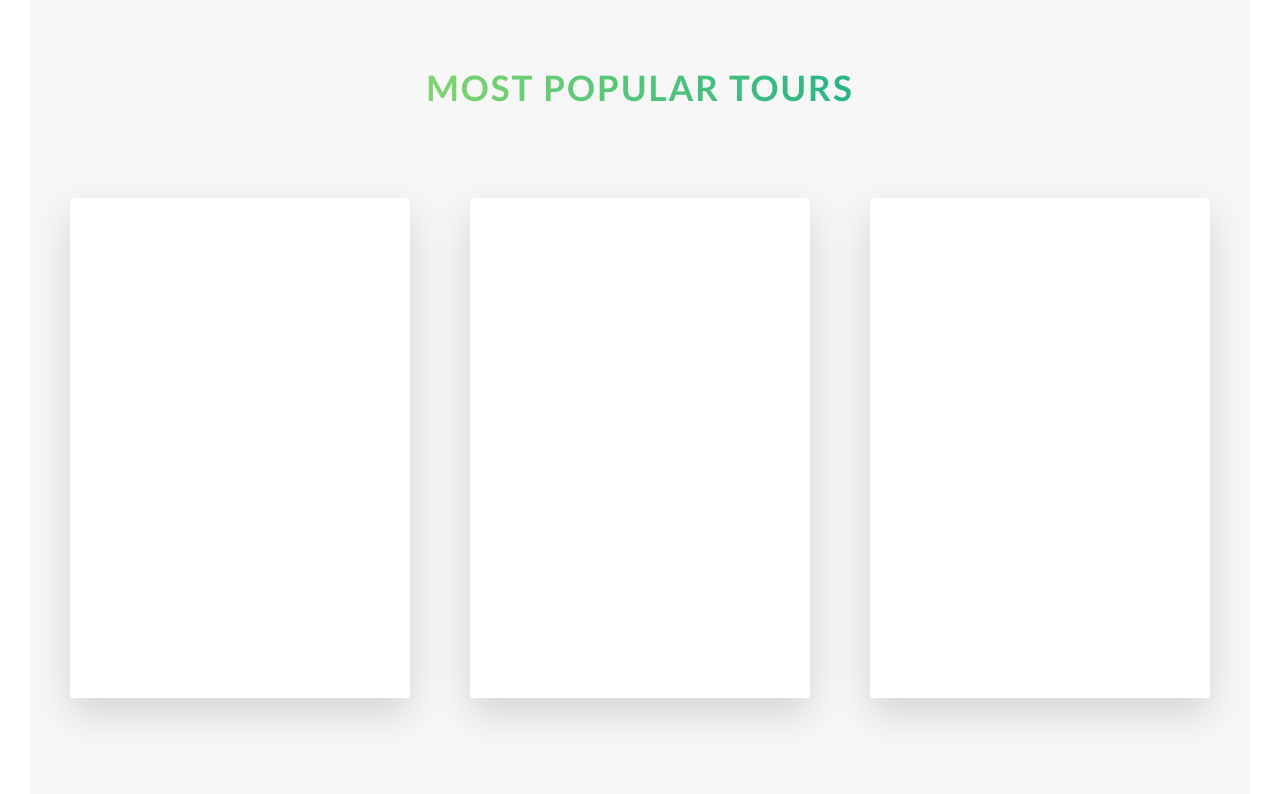
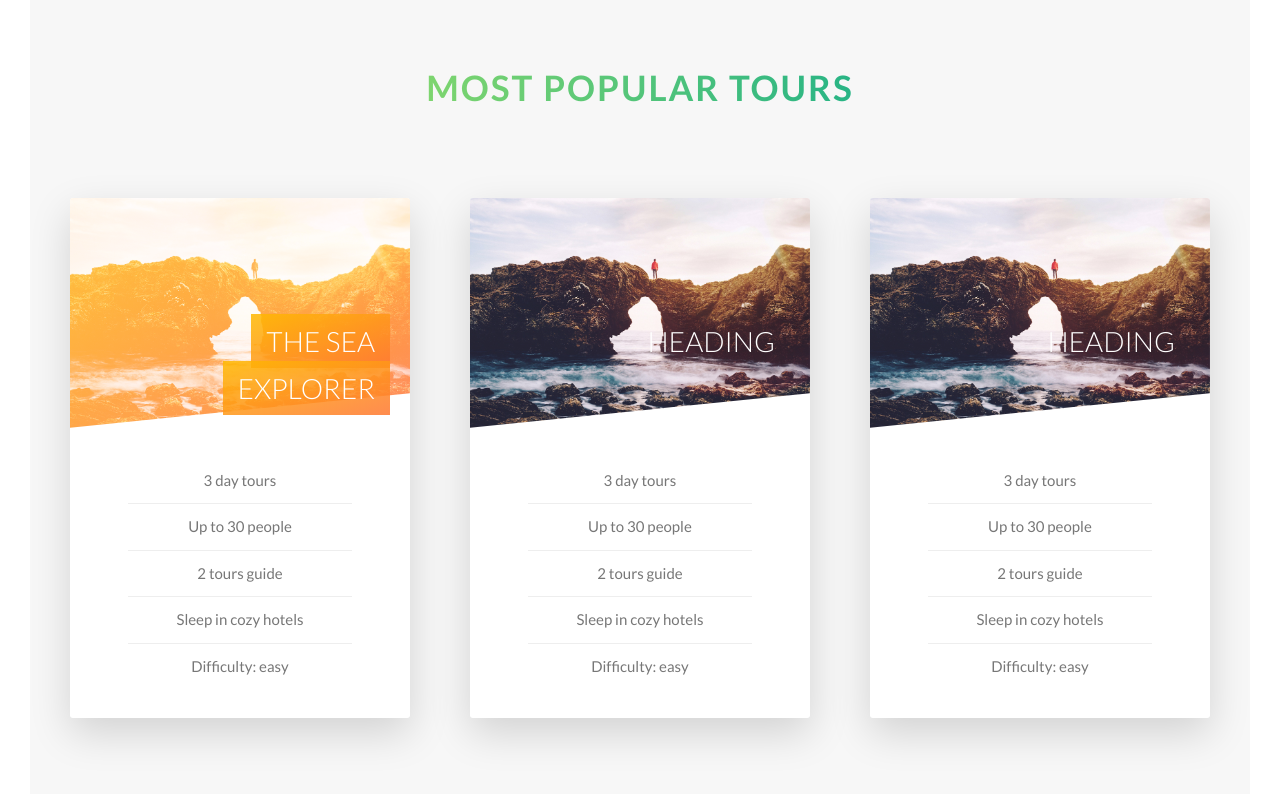
Before and after one commit to FcoJavierLpz/natours, a website: page index.html in a window 1280 px wide. Shown: the part 2257-3051 px from the top of the page. Drawn offline with Linux system fonts and the light colour scheme.

Commit message:
Styling the front side of the cards

```diff
--- a/index.html
+++ b/index.html
@@ -106,19 +106,67 @@
           <div class="row">
             <div class="col-1-of-3">
               <div class="card">
-                <div class="card__side card__side--front">Front</div>
+                <div class="card__side card__side--front">
+                  <div class="card__picture card__picture--1">
+                    &nbsp;
+                  </div>
+                  <h4 class="card__heading">
+                    <span class="card__heading-span card__heading-span--1">The sea explorer</span>
+                  </h4>
+                  <div class="card__details">
+                    <ul>
+                      <li>3 day tours</li>
+                      <li>Up to 30 people</li>
+                      <li>2 tours guide</li>
+                      <li>Sleep in cozy hotels</li>
+                      <li>Difficulty: easy</li>
+                    </ul>
+                  </div>
+                </div>
                 <div class="card__side card__side--back card__side--back-1">Back</div>
               </div>
             </div>
             <div class="col-1-of-3">
               <div class="card">
-                <div class="card__side card__side--front">Front</div>
+                <div class="card__side card__side--front">
+                  <div class="card__picture card__picture--2">
+                    &nbsp;
+                  </div>
+                  <h4 class="card__heading">
+                    <span class="card__heading-span card__heading-span--2">Heading</span>
+                  </h4>
+                  <div class="card__details">
+                    <ul>
+                      <li>3 day tours</li>
+                      <li>Up to 30 people</li>
+                      <li>2 tours guide</li>
+                      <li>Sleep in cozy hotels</li>
+                      <li>Difficulty: easy</li>
+                    </ul>
+                  </div>
+                </div>
                 <div class="card__side card__side--back card__side--back-2">Back</div>
               </div>
             </div>
             <div class="col-1-of-3">
               <div class="card">
-                <div class="card__side card__side--front">Front</div>
+                <div class="card__side card__side--front">
+                  <div class="card__picture card__picture--3">
+                    &nbsp;
+                  </div>
+                  <h4 class="card__heading">
+                    <span class="card__heading-span card__heading-span--3">Heading</span>
+                  </h4>
+                  <div class="card__details">
+                    <ul>
+                      <li>3 day tours</li>
+                      <li>Up to 30 people</li>
+                      <li>2 tours guide</li>
+                      <li>Sleep in cozy hotels</li>
+                      <li>Difficulty: easy</li>
+                    </ul>
+                  </div>
+                </div>
                 <div class="card__side card__side--back card__side--back-3">Back</div>
               </div>
             </div>
--- a/sass/abstracts/_variables.scss
+++ b/sass/abstracts/_variables.scss
@@ -10,6 +10,7 @@ $color-tertiary-light: #2998ff;
 $color-tertiary-dark: #5643fa;
 
 $color-grey-light-1: #f7f7f7;
+$color-grey-light-2: #eee;
 
 $color-grey-dark: #777;
 $color-white: #fff;
--- a/sass/components/_card.scss
+++ b/sass/components/_card.scss
@@ -1,14 +1,13 @@
 .card {
+
+  //FUNCTIONALITY
   perspective: 150rem;
   -moz-perspective: 150rem;
   position: relative;
-  height: 50rem;
+  height: 52rem;
 
   &__side {
-    color: #fff;
-    font-size: 3rem;
-
-    height: 50rem;
+    height: 52rem;
     transition: all .8s ease;
     position: absolute;
     top: 0;
@@ -17,13 +16,14 @@
     backface-visibility: hidden;
     border-radius: 3px;
     box-shadow: 0 1.5rem 4rem rgba($color-black, .15);
+    overflow: hidden;
 
     &--front {
       background-color: $color-white;
     }
 
     &--back {
-      transform: rotateY(180deg);
+      transform: rotateY(-180deg);
 
       &-1 {
         background-image: linear-gradient(to right bottom, $color-primary-light, $color-primary-dark);
@@ -46,4 +46,71 @@
     transform: rotateY(0);
   }
 
+
+  // FRONT SIDE STYLING
+  &__picture {
+    background-size: cover;
+    height: 23rem;
+    background-blend-mode: screen;
+    -webkit-clip-path: polygon(0 0, 100% 0, 100% 85%, 0 100%);
+    clip-path: polygon(0 0, 100% 0, 100% 85%, 0 100%);
+    position: relative;
+
+    &--1 {
+      background-image: linear-gradient(to right bottom, $color-secondary-light, $color-secondary-dark),
+      url(../img/nat-5.jpg);
+    }
+
+    &--2 {
+      background-image: url(../img/nat-5.jpg);
+    }
+
+    &--3 {
+      background-image: url(../img/nat-5.jpg);
+    }
+  }
+
+  &__heading {
+    font-size: 2.8rem;
+    font-weight: 300;
+    text-transform: uppercase;
+    text-align: right;
+    color: $color-white;
+    position: absolute;
+    top: 12rem;
+    right: 2rem;
+    width: 75%;
+  }
+
+  &__heading-span {
+    padding: 1rem 1.5rem;
+    -webkit-box-decoration-break: clone;
+    box-decoration-break: clone;
+
+    &--1 {
+      background-image: linear-gradient(to right bottom,
+      rgba($color-secondary-light, .85),
+      rgba($color-secondary-dark, .85));
+    }
+  }
+
+  &__details {
+    padding: 3rem;
+
+    ul {
+      list-style: none;
+      width: 80%;
+      margin: 0 auto;
+
+      li {
+        text-align: center;
+        font-size: 1.5rem;
+        padding: 1rem;
+
+        &:not(:last-child) {
+          border-bottom: 1px solid $color-grey-light-2;
+        }
+      }
+    }
+  }
 }
--- a/sass/layout/_header.scss
+++ b/sass/layout/_header.scss
@@ -8,6 +8,7 @@
   background-size: cover;
   background-position: top;
   position: relative;
+  -webkit-clip-path: polygon(0 0, 100% 0, 100% 75vh, 0 100%);
   clip-path: polygon(0 0, 100% 0, 100% 75vh, 0 100%);
 
   &__logo-box{
```
Also changed, not shown: css/style.css.
